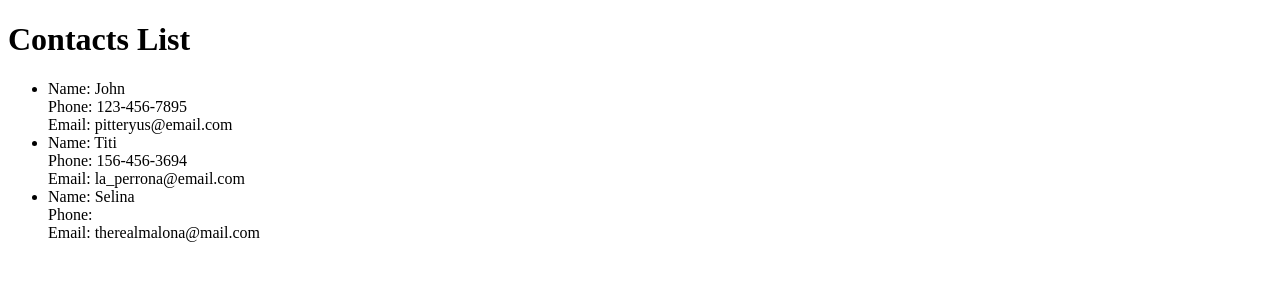
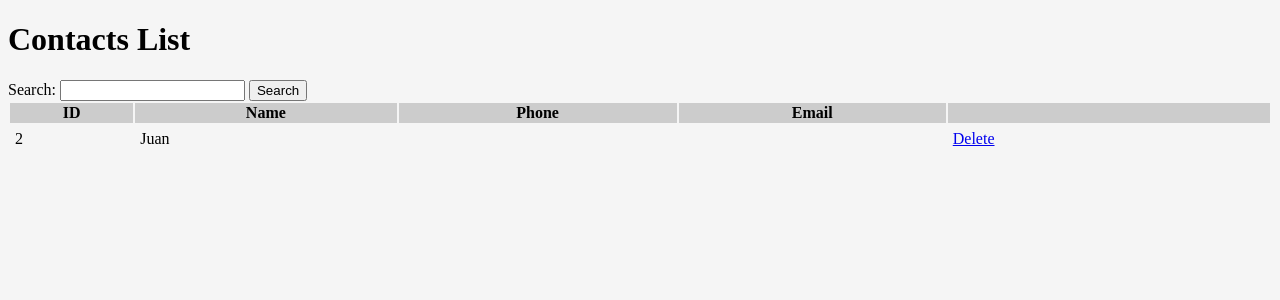
Before and after one commit to draco032/RafaArturo, a PHP site: page / in a window 1280 px wide. Shown: the top 300 px of the page. Run offline with PHP 8.4, Linux system fonts and the light colour scheme.

Commit message:
Call changes

```diff
--- a/Address_Book.php
+++ /dev/null
@@ -1,82 +0,0 @@
-<?php
-
-class Contact
-{
-    private $name;
-    private $phone;
-    private $email;
-
-
-    public function __construct($name, $phone=null, $email=null) {
-        $this->name = $name;
-        $this->phone = $phone;
-        $this->email = $email;
-    }
-
-    public function getName() {
-        return $this->name;
-    }
-
-    public function getPhone() {
-        return $this->phone;
-    }
-
-    public function getEmail() {
-        return $this->email;
-    }
-
-    public function setName($name) {
-        $this->name = $name;
-    }
-
-    public function setPhone($phone) {
-        $this->phone = $phone;
-    }
-
-    public function setEmail($email) {
-        $this->email = $email;
-    }
-
-
-}
-
-class AddressBook
-{
-    public $contacts = array();
-    public $contact;
-
-    public function addContact($contact) {
-        array_push($this->contacts, $contact);
-    }
-
-    public function removeContact($index) {
-        //remove by name?
-        unset($this->contacts[$index]);
-    }
-
-    public function listContacts() {
-        foreach ($this->contacts as $contact) {
-        echo "<li>"."Name:  ".$contact->getName()."</br>";
-        echo "Phone: ".$contact->getPhone()."</br>";
-        echo "Email: ".$contact->getEmail()."</li>";
-        }
-    }
-
-
-    public function searchContact($search) {
-
-        $index=0;
-        foreach ($this->contacts as $value) {
-
-            if ($search == $value->getName() ) {
-                echo "\n"."Index: ".$index."\n";
-                echo "Name:  ".$value->getName()."\n";
-                echo "Phone: ".$value->getPhone()."\n";
-                echo "Email: ".$value->getEmail()."\n";
-                //need to count duplicate name(dont use brake)
-                //break;
-            }
-            $index = $index+1;
-        }
-    }
-}
--- /dev/null
+++ b/FileAddressBook.php
@@ -0,0 +1,59 @@
+<?php
+require_once "Contact.php";
+
+class FileAddressBook
+{
+    public function addContact($contact) {
+        $contacts = $this->readFile();
+        $contact->setId( count($contacts) + 1 );
+        array_push($contacts, $contact);
+        $this->writeFile($contacts);
+    }
+
+    public function removeContact($id) {
+        $contacts = $this->readFile();
+        $index = $this->getIndex($contacts, $id);
+        array_splice($contacts, $index, 1);
+        $this->writeFile($contacts);
+    }
+
+    private function getIndex($contacts, $id) {
+        foreach ($contacts as $index => $contact) {
+            if ($contact->id == $id) {
+                return $index;
+            }
+        }
+        return null;
+    }
+
+    public function searchContact($search) {
+        $contacts = $this->getContacts();
+        foreach ($contacts as $contact) {
+            if ($search == $contact->getName() ) {
+                return $contact;
+            }
+        }
+        return null;
+    }
+
+    public function getContacts() {
+        $contacts = $this->readFile();
+        $contactsList = array();
+
+        foreach ($contacts as $contact) {
+            $c = new Contact($contact->name, $contact->phone, $contact->email);
+            $c->setId($contact->id);
+            array_push($contactsList, $c);
+        }
+        return $contactsList;
+    }
+
+    public function readFile() {
+        $json = file_get_contents("contacts.json");
+        return json_decode($json);
+    }
+
+    public function writeFile($contacts) {
+        file_put_contents('contacts.json', json_encode($contacts));
+    }
+}
--- /dev/null
+++ b/MemoryAddressBook.php
@@ -0,0 +1,34 @@
+<?php
+require_once "Contact.php";
+
+class MemoryAddressBook
+{
+    private $contacts = array();
+
+    public function addContact($contact) {
+        $contact->setId( count($this->contacts) + 1 );
+        array_push($this->contacts, $contact);
+    }
+
+    public function removeContact($id) {
+        foreach ($this->contacts as $index => $contact) {
+            if ($contact->getId() == $id) {
+                unset($this->contacts[$index]);
+                break;
+            }
+        }
+    }
+
+    public function searchContact($search) {
+        foreach ($this->contacts as $contact) {
+            if ($search == $contact->getName() ) {
+                return $contact;
+            }
+        }
+        return null;
+    }
+
+    public function getContacts() {
+        return $this->contacts;
+    }
+}
--- /dev/null
+++ b/contacts.json
@@ -0,0 +1 @@
+[{"id":2,"name":"Juan","phone":null,"email":null}]
--- a/index.php
+++ b/index.php
@@ -1,19 +1,69 @@
 <?php
-require_once 'Address_Book.php';
-$ab = new AddressBook;
-$c = new Contact("John", "123-456-7895", "pitteryus@email.com");
-$ab->addContact($c);
-$c = new Contact("Titi", "156-456-3694", "la_perrona@email.com");
-$ab->addContact($c);
-$c = new Contact("Selina");
-$c->setEmail("therealmalona@mail.com");
-$ab->addContact($c);
+require_once 'MemoryAddressBook.php';
+require_once 'FileAddressBook.php';
+
+// $ab = new MemoryAddressBook();
+$ab = new FileAddressBook();
+
+// $ab->addContact(new Contact("John", "123-456-7895", "pitteryus@email.com"));
+// $ab->addContact(new Contact("Titi", "156-456-3694", "la_perrona@email.com"));
+
+// $c = new Contact("Selina");
+// $c->setEmail("therealmalona@mail.com");
+// $ab->addContact($c);
+
+$viewType = isset($_GET['view']) ? $_GET['view'] : 'table';
+// if (isset($_GET['view'])) {
+//     $viewType = $_GET['view'];
+// } else {
+//     $viewType = 'table';
+// }
+
+if (isset($_GET['delete'])) {
+    $ab->removeContact($_GET['delete']);
+}
+
+if (isset($_GET['search'])) {
+    $search = $_GET['search'];
+    $contactResult = $ab->searchContact($search);
+    if ($contactResult != null) {
+        renderListContacts(array($contactResult));
+    }
+} else {
+    $search = "";
+}
+
 //PRUEBAS:
-//$ab->removeContact(0);
+// $ab->removeContact(2);
 //$ab->listContacts();
 //$ab->searchContact("Titi");
 //echo $ab->searchContact("Titi");
 
+function renderListContacts ($contacts) {
+    echo '<ul>';
+    foreach ($contacts as $contact) {
+        echo "<li>"."ID:  ".$contact->getId()."</br>";
+        echo "Name:  ".$contact->getName()."</br>";
+        echo "Phone: ".$contact->getPhone()."</br>";
+        echo "Email: ".$contact->getEmail()."<a href=''>Edit</a><a href=''>Delete</a></li>";
+    }
+    echo '</ul>';
+}
+
+function renderTable ($contacts) {
+    echo "<table>";
+    echo "<tr><th>ID</th><th>Name</th><th>Phone</th><th>Email</th><th></th></tr>";
+    foreach ($contacts as $contact) {
+        echo "<tr>";
+        echo "<td>" . $contact->getId() . "</td>";
+        echo "<td>" . $contact->getName() . "</td>";
+        echo "<td>" . $contact->getPhone() . "</td>";
+        echo "<td>" . $contact->getEmail() . "</td>";
+        echo '<td><a href="?delete=' . $contact->getId() . '">Delete</a></td>';
+        echo "</tr>";
+    }
+    echo "</table>";
+}
 ?>
 
 <!DOCTYPE html>
@@ -21,13 +71,20 @@ $ab->addContact($c);
     <head>
         <meta charset="UTF-8">
         <title>Address Book</title>
+        <link rel="stylesheet" href="style.css" />
     </head>
     <body>
         <h1>Contacts List</h1>
-        <ul>
-            <?php
-                $ab->listContacts();
-            ?>
-        </ul>
+        <form action="" method="get">
+            Search: <input type="text" name="search" value="<?php echo $search ?>" />
+            <button type="submit">Search</button>
+        </form>
+        <?php
+            if ($viewType == 'list') {
+                renderListContacts($ab->getContacts());
+            } else {
+                renderTable($ab->getContacts());
+            }
+        ?>
     </body>
 </html>
--- /dev/null
+++ b/style.css
@@ -0,0 +1,15 @@
+body {
+  background: #f5f5f5;
+}
+
+table {
+  width: 100%;
+}
+
+table td {
+  padding: 5px;
+}
+
+table th {
+  background: #ccc;
+}
```
Also changed, not shown: Contact.php (added, +46 -0 lines), test.php (added, +20 -0 lines).
